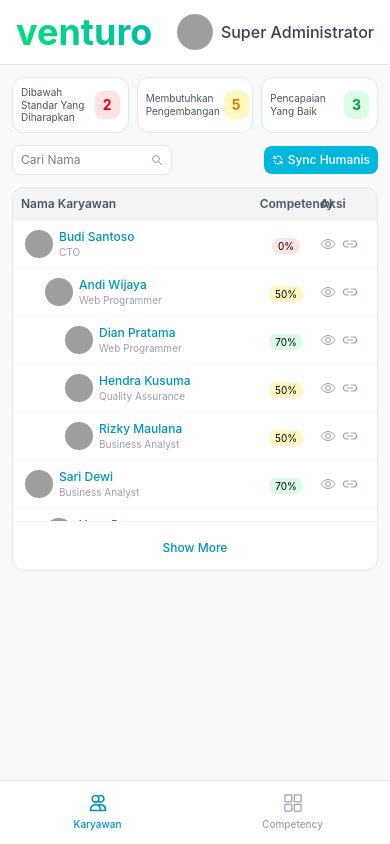
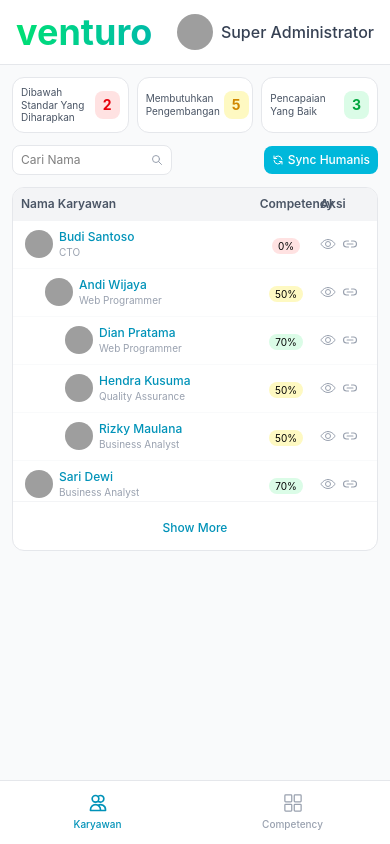
Before and after one commit to indrasyah923-oss/PDR, a React (Vite) app: page /pdr/landing in a window 390 px wide. Built offline with nearby package versions, Linux system fonts and the light colour scheme; grey boxes are pictures that could not be loaded.

Commit message:
feat: update landing page and navbar

```diff
--- a/src/modules/pdr/LandingPage.tsx
+++ b/src/modules/pdr/LandingPage.tsx
@@ -166,7 +166,7 @@ export default function LandingPage() {
               </tr>
             </thead>
           </table>
-          <div className="overflow-y-auto max-h-[300px]">
+          <div className="overflow-y-auto max-h-[280px] md:max-h-[300px]">
             <table className="w-full table-fixed">
               <tbody className="divide-y divide-gray-50">
                 {displayedEmployees.map((k) => (
```
